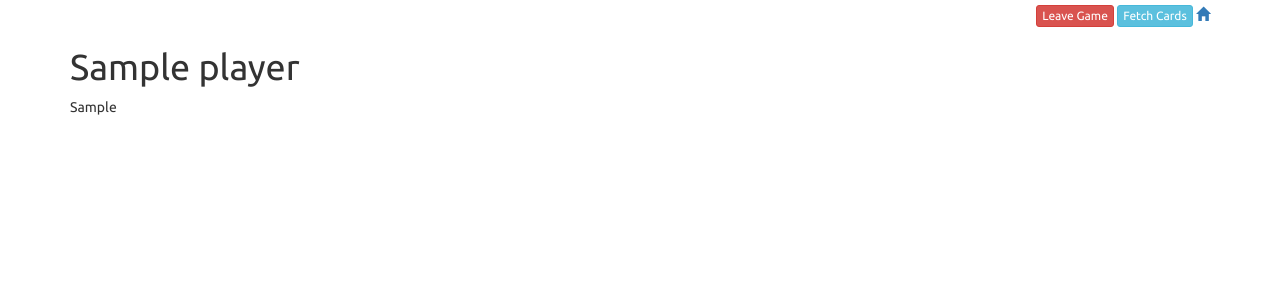
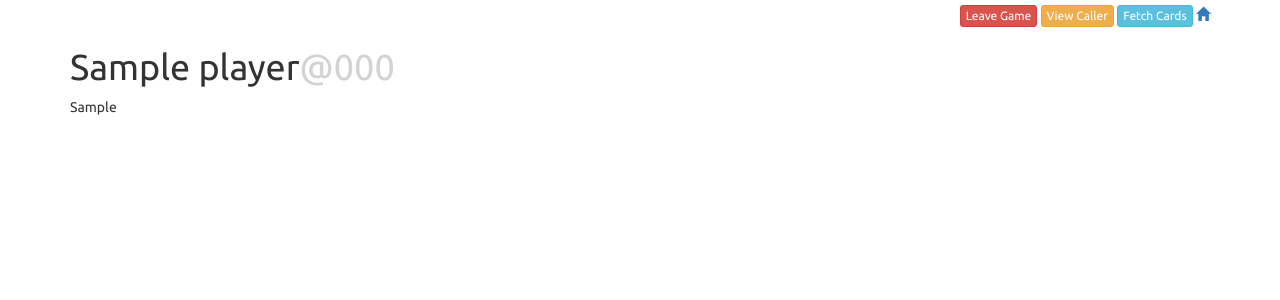
Before and after one commit to PeterEFrancis/bingo-app, a Flask app: template templates/cards.html in a window 1280 px wide. Shown: the top 300 px of the page. Run offline with Flask 2, Linux system fonts and the light colour scheme; the template is opened without the code that fills it: most values are stand-ins (such as "Sample title", 1, 10 or a date in 2020); parts of the project's set-up code (start-up, migrations or seed data) failed here and were passed over; some libraries are stand-ins or nearby versions.

Commit message:
add game name to player

```diff
--- a/templates/cards.html
+++ b/templates/cards.html
@@ -15,7 +15,7 @@
     <meta http-equiv="pragma" content="no-cache"/>
 
     <title>
-      Bingo | Cards
+      Bingo | {% if mode == 'blank' %} Cards {% else %} {{player}}@{{code}} {% endif %}
     </title>
     <link href="https://fonts.googleapis.com/css?family=Ubuntu:400&display=swap" rel="stylesheet">
     <style>
@@ -36,7 +36,9 @@
 
       <div class="noprint row" style="margin-top: 5px;">
         <div class="col-md-12 text-right">
-          <button type="button" class="btn btn-info btn-xs" onclick="window.location.href='/new_cards/{{num}}'">Get New Cards</button>
+          <button type="button" class="btn btn-info btn-xs" onclick="window.location.href='/new_cards/{{num}}'">
+            Get New Cards
+          </button>
           <button class="btn btn-link" onclick="window.print();return false;">
             <span class="glyphicon glyphicon-print"></span>
           </button>
@@ -51,6 +53,7 @@
       <div class="noprint row" style="margin-top: 5px;">
         <div class="col-md-12 text-right">
           <button type="button" class="btn btn-danger btn-xs" onclick="leave_game()">Leave Game</button>
+          <button type="button" class="btn btn-warning btn-xs" onclick="window.open('/game/{{code}}', '_blank');">View Caller</button>
           <button type="button" class="btn btn-info btn-xs" onclick="location.reload(true)">Fetch Cards</button>
           <a href="/">
             <span class="glyphicon glyphicon-home"></span>
@@ -75,7 +78,7 @@
         }
       </script>
 
-      <h1>{{ player }}</h1>
+      <h1>{{ player }}<span style="color:lightgrey">@{{code}}</span></h1>
 
       {% endif %}
 
```
Also changed, not shown: app.py (+9 -2 lines).
